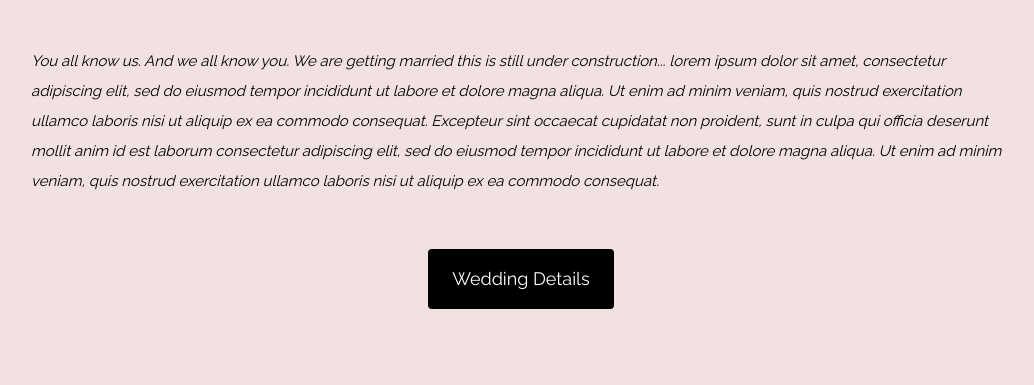
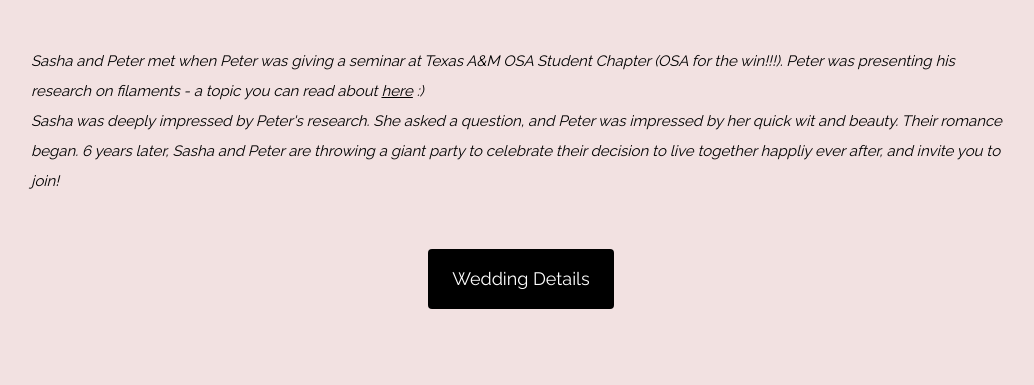
Before and after one commit to pzhokhov/bearandlazzerfair, a Flask app: page / in a window 1280 px wide. Shown: the part 1706-2091 px from the top of the page, without its empty margins (119-1153 px from the left). Run offline with Flask 2, Linux system fonts and the light colour scheme; parts of the project's set-up code (start-up, migrations or seed data) failed here and were passed over.

Commit message:
updated text on the website a little bit

```diff
--- a/templates/index.j2
+++ b/templates/index.j2
@@ -45,10 +45,10 @@ p {line-height: 2}
   <div class="w3-content">
     <h1 class="w3-center w3-text-grey"><b>Sasha & Peter</b></h1>
     <img class="w3-round w3-grayscale-min" src="https://storage.googleapis.com/bearandlazzerfair-data/public/dc.jpg" style="width:100%;margin:32px 0">
-    <p><i>You all know us. And we all know you. We are getting married this is still under construction... lorem ipsum dolor sit amet, consectetur adipiscing elit, sed do eiusmod tempor incididunt ut labore et dolore magna aliqua. Ut enim ad minim veniam, quis nostrud exercitation ullamco laboris nisi ut aliquip ex ea commodo consequat. Excepteur sint
-      occaecat cupidatat non proident, sunt in culpa qui officia deserunt mollit anim id est laborum consectetur adipiscing elit, sed do eiusmod tempor incididunt ut labore et dolore magna aliqua. Ut enim ad minim veniam, quis nostrud exercitation ullamco
-      laboris nisi ut aliquip ex ea commodo consequat.</i>
-    </p><br>
+    <p><i>
+       Sasha and Peter met when Peter was giving a seminar at Texas A&M OSA Student Chapter (OSA for the win!!!). Peter was presenting his research on filaments - a topic you can read about <a href="https://journals.aps.org/prl/abstract/10.1103/PhysRevLett.110.183903">here</a> :)<br>
+       Sasha was deeply impressed by Peter's research. She asked a question, and Peter was impressed by her quick wit and beauty.    Their romance began. 6 years later, Sasha and Peter are throwing a giant party to celebrate their decision to live together happliy ever after, and invite you to join! <br>
+   </i></p><br>
     <p class="w3-center"><a href="#wedding" class="w3-button w3-black w3-round w3-padding-large w3-large">Wedding Details</a></p>
   </div>
 </div>
```
